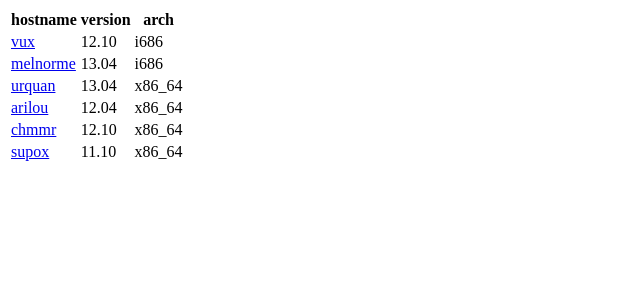
After one commit to borgified/spathiwa.com, a PHP site: page /jenkins/builds.html in a window 1280 px wide. The commit adds this page. Shown: the top 300 px of the page, without its empty margins (0-640 px from the left). Run offline with PHP 8.4, Linux system fonts and the light colour scheme.

Commit message:
added jenkins build page

```diff
--- a/html/index.php
+++ b/html/index.php
@@ -43,6 +43,7 @@ $rand=rand(0,count($imgarray)-1);
 <h1>Fwiffo's Hideout</h1>
 
 <a href="jenkins/ci.html">Jenkins CI for Assimilation Monitoring Project</a>
+<br><a href="jenkins/builds.html">Build results</a>
 <br><a href="cgi-bin/pkmud/ui/step1.pl">pkmud's db browser</a>
 
 <h3>Downloads</h3>
--- /dev/null
+++ b/html/jenkins/builds.html
@@ -0,0 +1,11 @@
+<html>
+	<table>
+		<tr><th>hostname</th><th>version</th><th>arch</th></tr>
+		<tr><td><a href="https://gist.github.com/borgified/6575947">vux</a></td><td>12.10</td><td>i686</td></tr>
+		<tr><td><a href="https://gist.github.com/borgified/6575946">melnorme</a></td><td>13.04</td><td>i686</td></tr>
+			<tr><td><a href="https://gist.github.com/borgified/6575945">urquan</a></td><td>13.04</td><td>x86_64</td></tr>
+			<tr><td><a href="https://gist.github.com/borgified/6575944">arilou</a></td><td>12.04</td><td>x86_64</td></tr>
+			<tr><td><a href="https://gist.github.com/borgified/6575942">chmmr</a></td><td>12.10</td><td>x86_64</td></tr>
+			<tr><td><a href="https://gist.github.com/borgified/6575939">supox</a></td><td>11.10</td><td>x86_64</td></tr>
+	</table>
+</html>
```
